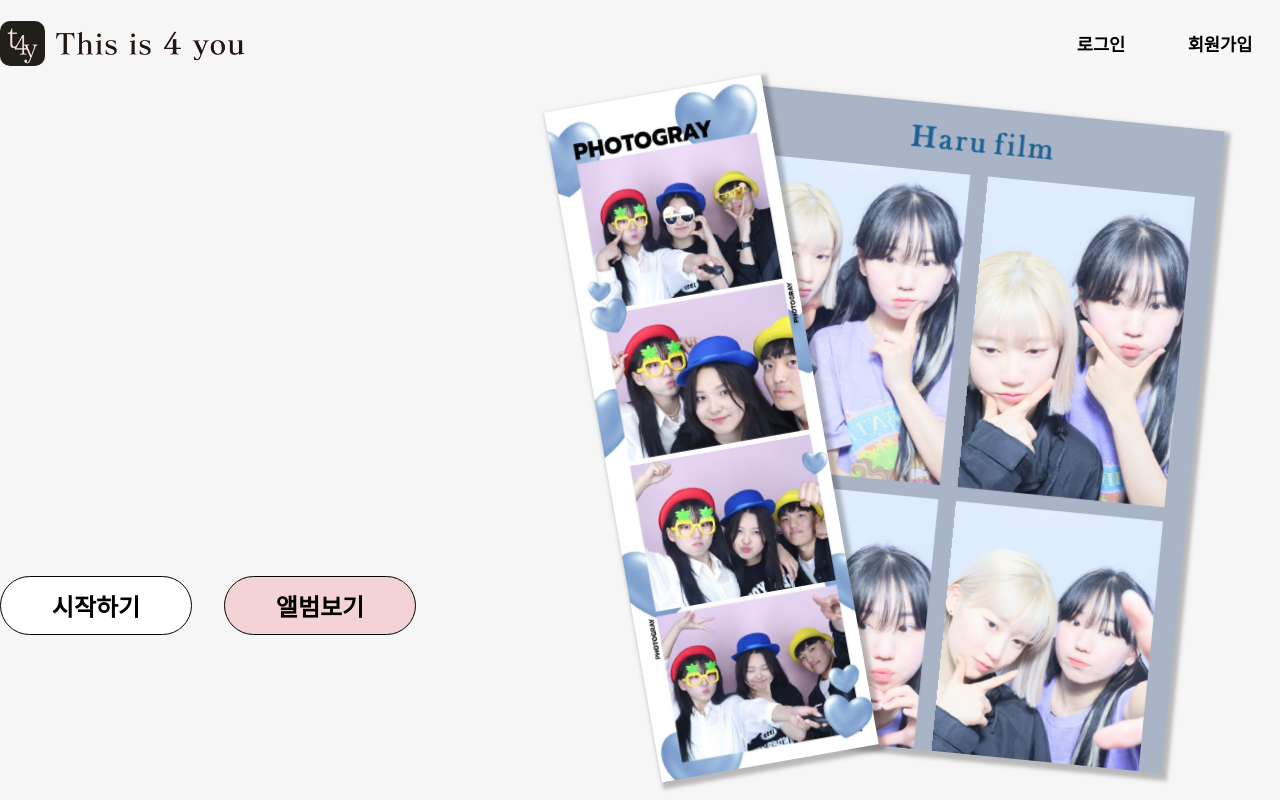
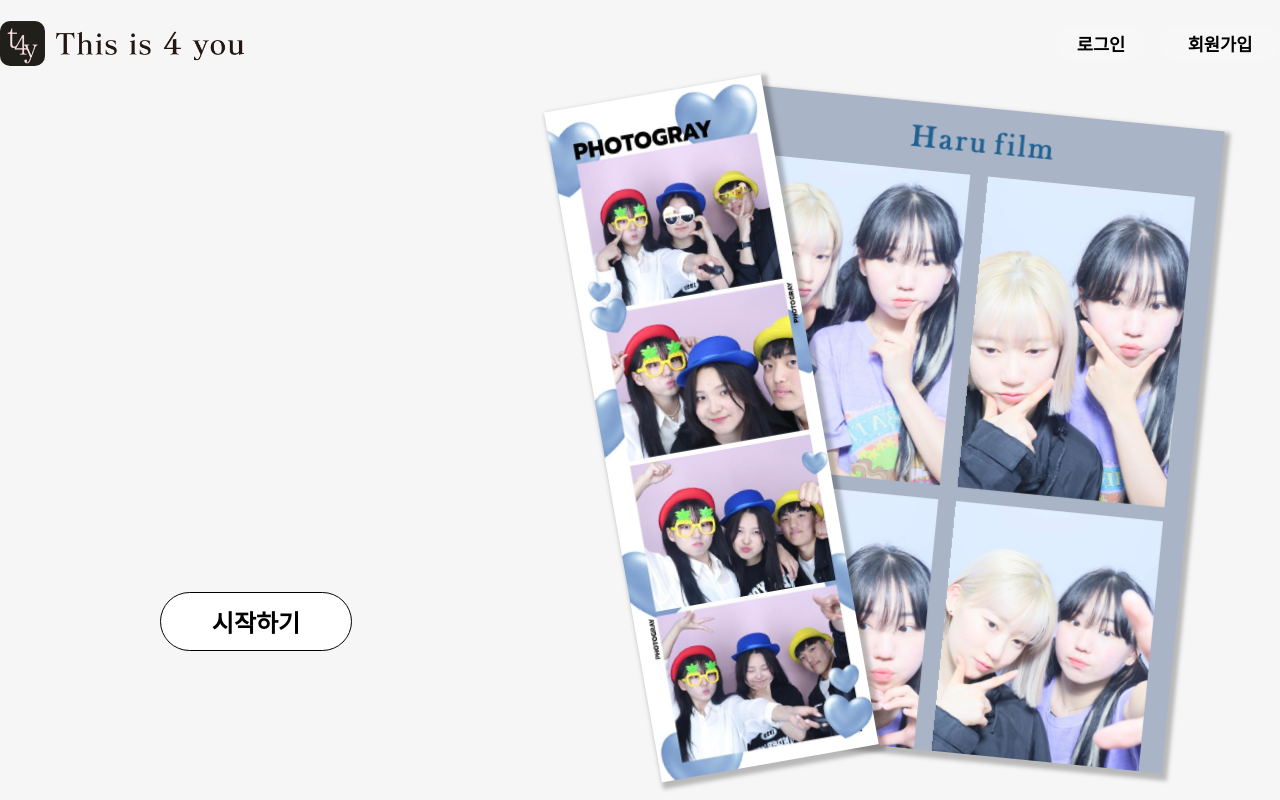
Before and after one commit to 2023SB-TeamJ/2023SB-Team-J, a React (Create React App) app in the folder frontend/: page / in a window 1280 px wide. Built offline with nearby package versions, Linux system fonts and the light colour scheme.

Commit message:
design : 메인페이지 디자인 1차

```diff
--- a/frontend/src/pages/MainPage.jsx
+++ b/frontend/src/pages/MainPage.jsx
@@ -22,7 +22,7 @@ function MainPage() {
           <Slogan1>인생의 한장을 그림으로</Slogan1>
           <Slogan2>당신의 추억을 간직합니다</Slogan2>
           <Slogan3>당신의 추억을 특별하게 만들어줄</Slogan3>
-          <Slogan4>캐릭터화 서비스 보러가기</Slogan4>
+          <Slogan4>네장의 사진으로 만들어보세요</Slogan4>
           {/* useLocation */}
           <StartBtn1
             onClick={() =>
@@ -33,7 +33,7 @@ function MainPage() {
           >
             시작하기
           </StartBtn1>
-          <StartBtn2
+          {/* <StartBtn2
             onClick={() =>
               navigate('/album', {
                 // state: { userId, nickName },
@@ -41,7 +41,7 @@ function MainPage() {
             }
           >
             앨범보기
-          </StartBtn2>
+          </StartBtn2> */}
           <SampleImageWrapper>
             <OneTimesFourSampleImage />
             <TwoTimesTwoSampleImage />
@@ -109,11 +109,11 @@ const opacity = keyframes`
 
 const startBtnOpacity = keyframes`
   0% {
-    top: 38rem;
+    top: 39rem;
     opacity: 0;
   }
   100% {
-    top: 36rem;
+    top: 37rem;
     opacity: 1;
   }
 `;
@@ -212,7 +212,7 @@ const Slogan3 = styled.div`
   font-style: normal;
   font-weight: 800;
   line-height: normal;
-  letter-spacing: 1rem;
+  letter-spacing: 0.6rem;
   opacity: 0;
   font-family: 'Noto Sans', '맑은 고딕', 'Malgun Gothic', verdana, sans-serif;
 
@@ -237,7 +237,7 @@ const Slogan4 = styled.div`
   font-style: normal;
   font-weight: 800;
   line-height: normal;
-  letter-spacing: 1rem;
+  letter-spacing: 0.6rem;
   opacity: 0;
   font-family: 'Noto Sans', '맑은 고딕', 'Malgun Gothic', verdana, sans-serif;
 
@@ -254,7 +254,7 @@ const StartBtn1 = styled.button`
   display: flex;
   position: absolute;
   z-index: 3;
-  left: 0;
+  left: 10rem;
   flex-direction: column;
   justify-content: center;
   align-items: center;
@@ -295,50 +295,50 @@ const StartBtn1 = styled.button`
   }
 `;
 
-const StartBtn2 = styled.button`
-  display: flex;
-  position: absolute;
-  z-index: 3;
-  left: 14rem;
-  flex-direction: column;
-  justify-content: center;
-  align-items: center;
-  width: 12rem;
-  height: 3.7rem;
-  flex-shrink: 0;
-  border-radius: 50px;
-  background: #f4d3d7;
-  border: 1px solid black;
-  opacity: 0;
+// const StartBtn2 = styled.button`
+//   display: flex;
+//   position: absolute;
+//   z-index: 3;
+//   left: 14rem;
+//   flex-direction: column;
+//   justify-content: center;
+//   align-items: center;
+//   width: 12rem;
+//   height: 3.7rem;
+//   flex-shrink: 0;
+//   border-radius: 50px;
+//   background: #f4d3d7;
+//   border: 1px solid black;
+//   opacity: 0;
 
-  animation: ${startBtnOpacity} 1s ease-out;
-  animation-delay: 2s;
-  animation-fill-mode: forwards;
+//   animation: ${startBtnOpacity} 1s ease-out;
+//   animation-delay: 2s;
+//   animation-fill-mode: forwards;
 
-  font-family: 'Noto Sans', '맑은 고딕', 'Malgun Gothic', verdana, sans-serif;
-  font-weight: 600;
-  font-style: normal;
-  line-height: normal;
-  font-size: 1.5rem;
+//   font-family: 'Noto Sans', '맑은 고딕', 'Malgun Gothic', verdana, sans-serif;
+//   font-weight: 600;
+//   font-style: normal;
+//   line-height: normal;
+//   font-size: 1.5rem;
 
-  cursor: pointer;
+//   cursor: pointer;
 
-  &:hover {
-    background-color: #000;
-    color: #fff;
-    transition: all 0.4s;
-  }
+//   &:hover {
+//     background-color: #000;
+//     color: #fff;
+//     transition: all 0.4s;
+//   }
 
-  @media screen and (max-width: 980px) {
-    top: 83%;
-    left: 0;
-    right: 0;
-    margin: auto;
-    width: 11rem;
-    height: 3rem;
-    font-size: 1.5rem;
-  }
-`;
+//   @media screen and (max-width: 980px) {
+//     top: 83%;
+//     left: 0;
+//     right: 0;
+//     margin: auto;
+//     width: 11rem;
+//     height: 3rem;
+//     font-size: 1.5rem;
+//   }
+// `;
 
 const SampleImageWrapper = styled.div`
   position: absolute;
```
Also changed, not shown: 2 other files (tests, documents, lock files or other folders).
